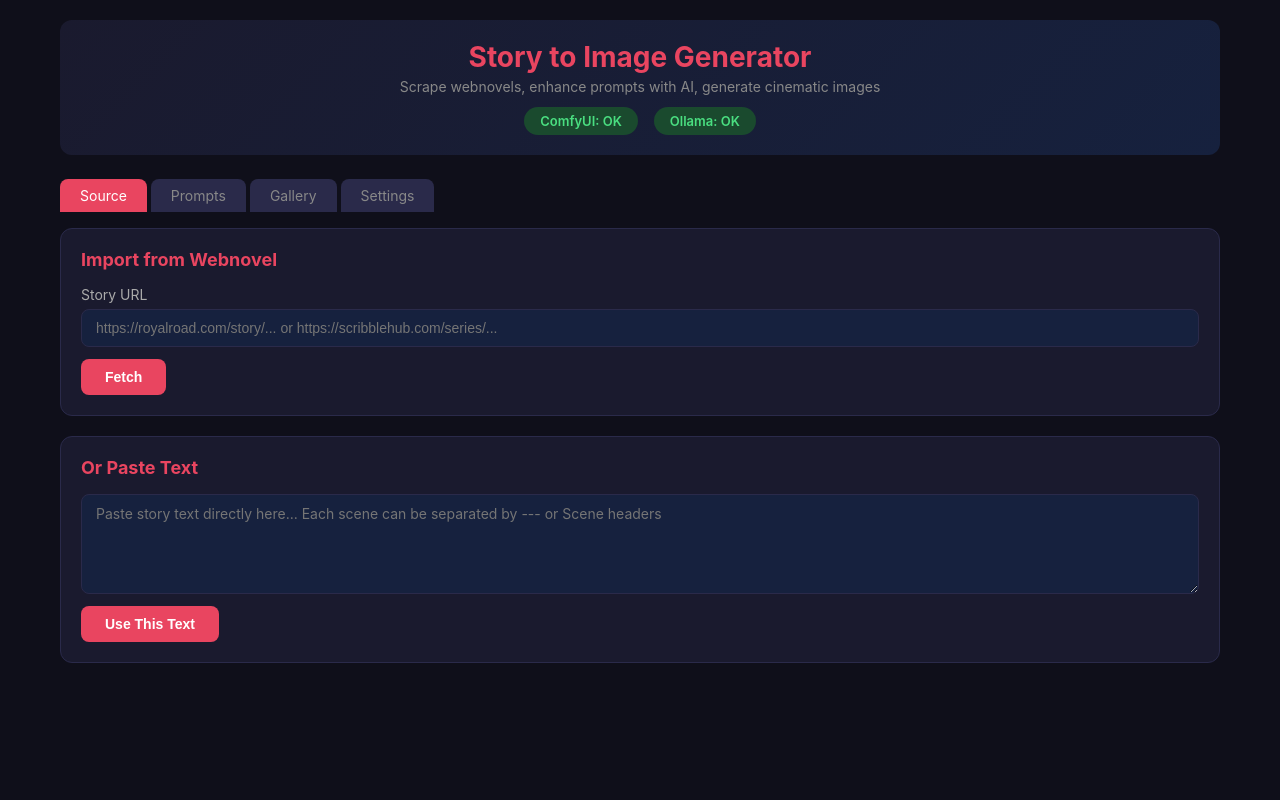
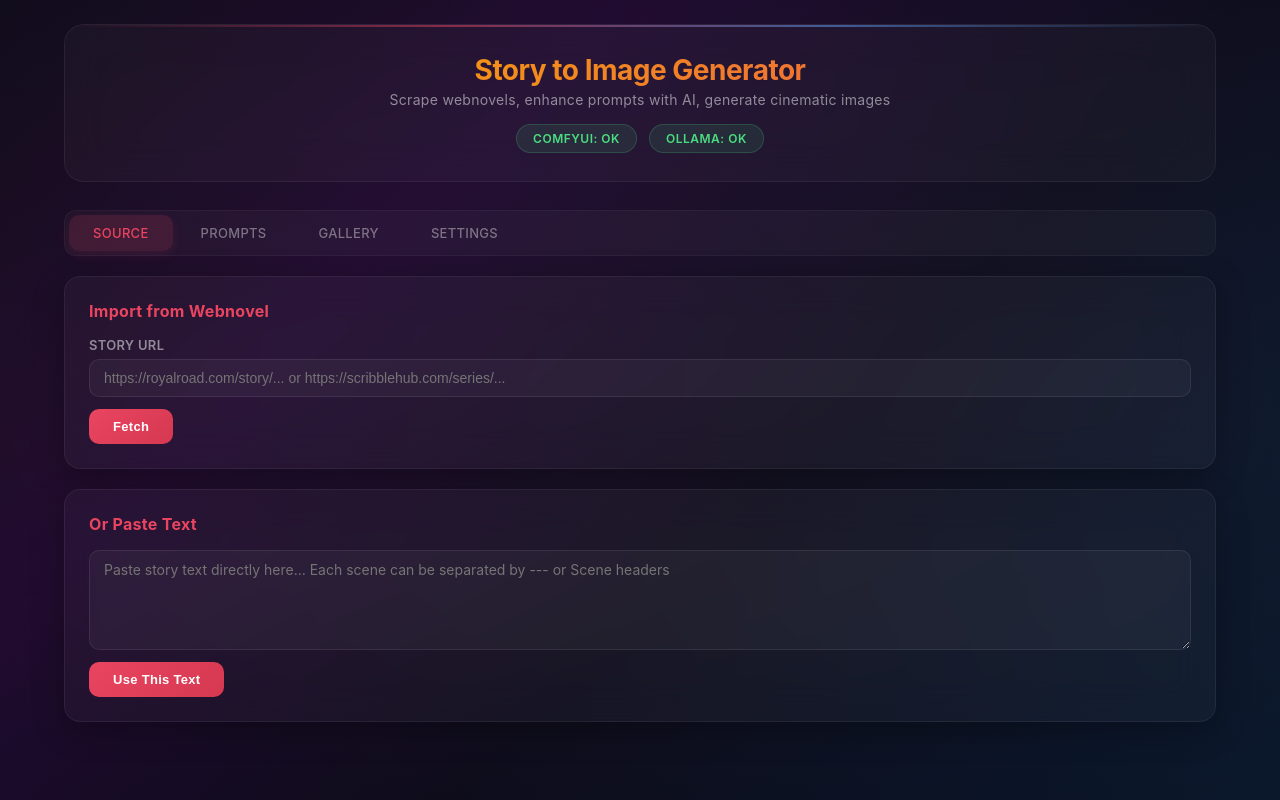
Before and after one commit to hjjjkumar904-design/text-to-image, a Flask app: page / in a window 1280 px wide. Run offline with Flask 3, Linux system fonts and the light colour scheme; data that the repository does not hold is empty.

Commit message:
glassmorphism UI redesign

```diff
--- a/webapp/templates/index.html
+++ b/webapp/templates/index.html
@@ -6,51 +6,252 @@
 <title>Story-to-Image Pipeline</title>
 <style>
 * { box-sizing: border-box; margin: 0; padding: 0; }
-body { font-family: -apple-system, BlinkMacSystemFont, 'Segoe UI', Roboto, sans-serif; background: #0f0f1a; color: #e0e0e0; min-height: 100vh; }
-.container { max-width: 1200px; margin: 0 auto; padding: 20px; }
-header { background: linear-gradient(135deg, #1a1a2e, #16213e); padding: 20px; border-radius: 12px; margin-bottom: 24px; text-align: center; }
-header h1 { font-size: 28px; color: #e94560; margin-bottom: 4px; }
-header p { color: #888; font-size: 14px; }
-.setup-bar { display: flex; gap: 16px; justify-content: center; margin-top: 12px; flex-wrap: wrap; }
-.setup-item { padding: 6px 16px; border-radius: 20px; font-size: 13px; font-weight: 600; }
-.setup-item.ok { background: #1a4a2e; color: #4ade80; }
-.setup-item.pending { background: #3a3a1a; color: #facc15; }
-.setup-item.fail { background: #4a1a1a; color: #f87171; }
-.card { background: #1a1a2e; border-radius: 12px; padding: 20px; margin-bottom: 20px; border: 1px solid #2a2a4a; }
-.card h2 { font-size: 18px; margin-bottom: 16px; color: #e94560; }
-label { display: block; font-size: 14px; color: #aaa; margin-bottom: 6px; }
-input, select, textarea { width: 100%; padding: 10px 14px; background: #16213e; border: 1px solid #2a2a4a; border-radius: 8px; color: #e0e0e0; font-size: 14px; transition: border 0.2s; }
-input:focus, select:focus, textarea:focus { outline: none; border-color: #e94560; }
+body {
+  font-family: -apple-system, BlinkMacSystemFont, 'Segoe UI', Roboto, sans-serif;
+  background: linear-gradient(135deg, #0c0c1a 0%, #1a0a2e 30%, #0c0c1a 60%, #0a1628 100%);
+  color: #e0e0e0;
+  min-height: 100vh;
+  position: relative;
+  overflow-x: hidden;
+}
+body::before {
+  content: '';
+  position: fixed;
+  top: -50%;
+  left: -50%;
+  width: 200%;
+  height: 200%;
+  background: radial-gradient(ellipse at 20% 50%, rgba(233, 69, 96, 0.06) 0%, transparent 50%),
+              radial-gradient(ellipse at 80% 50%, rgba(96, 165, 250, 0.06) 0%, transparent 50%),
+              radial-gradient(ellipse at 50% 0%, rgba(233, 69, 96, 0.04) 0%, transparent 50%);
+  pointer-events: none;
+  z-index: 0;
+}
+.container { max-width: 1200px; margin: 0 auto; padding: 24px; position: relative; z-index: 1; }
+.glass {
+  background: rgba(255, 255, 255, 0.03);
+  backdrop-filter: blur(20px);
+  -webkit-backdrop-filter: blur(20px);
+  border: 1px solid rgba(255, 255, 255, 0.06);
+  border-radius: 16px;
+  box-shadow: 0 8px 32px rgba(0, 0, 0, 0.3);
+}
+.glass-hover:hover {
+  border-color: rgba(233, 69, 96, 0.25);
+  box-shadow: 0 8px 32px rgba(233, 69, 96, 0.08);
+}
+header {
+  background: rgba(255, 255, 255, 0.03);
+  backdrop-filter: blur(20px);
+  -webkit-backdrop-filter: blur(20px);
+  border: 1px solid rgba(255, 255, 255, 0.06);
+  border-radius: 20px;
+  padding: 28px;
+  margin-bottom: 28px;
+  text-align: center;
+  position: relative;
+  overflow: hidden;
+}
+header::after {
+  content: '';
+  position: absolute;
+  top: 0;
+  left: 0;
+  right: 0;
+  height: 2px;
+  background: linear-gradient(90deg, transparent, rgba(233, 69, 96, 0.5), rgba(96, 165, 250, 0.5), transparent);
+}
+header h1 {
+  font-size: 28px;
+  background: linear-gradient(135deg, #e94560, #f59e0b, #e94560);
+  background-size: 200% 200%;
+  -webkit-background-clip: text;
+  -webkit-text-fill-color: transparent;
+  background-clip: text;
+  animation: shimmer 4s ease-in-out infinite;
+  margin-bottom: 4px;
+  letter-spacing: -0.5px;
+}
+@keyframes shimmer { 0%,100% { background-position: 0% 50%; } 50% { background-position: 100% 50%; } }
+header p { color: rgba(255,255,255,0.5); font-size: 14px; letter-spacing: 0.3px; }
+.setup-bar { display: flex; gap: 12px; justify-content: center; margin-top: 16px; flex-wrap: wrap; }
+.setup-item {
+  padding: 6px 16px;
+  border-radius: 20px;
+  font-size: 12px;
+  font-weight: 600;
+  letter-spacing: 0.5px;
+  text-transform: uppercase;
+  border: 1px solid transparent;
+}
+.setup-item.ok { background: rgba(74, 222, 128, 0.1); color: #4ade80; border-color: rgba(74, 222, 128, 0.2); }
+.setup-item.pending { background: rgba(250, 204, 21, 0.1); color: #facc15; border-color: rgba(250, 204, 21, 0.2); }
+.setup-item.fail { background: rgba(248, 113, 113, 0.1); color: #f87171; border-color: rgba(248, 113, 113, 0.2); }
+.card {
+  background: rgba(255, 255, 255, 0.03);
+  backdrop-filter: blur(20px);
+  -webkit-backdrop-filter: blur(20px);
+  border: 1px solid rgba(255, 255, 255, 0.06);
+  border-radius: 16px;
+  padding: 24px;
+  margin-bottom: 20px;
+  box-shadow: 0 8px 32px rgba(0, 0, 0, 0.3);
+}
+.card h2 {
+  font-size: 16px;
+  color: #e94560;
+  margin-bottom: 16px;
+  letter-spacing: 0.3px;
+  display: flex;
+  align-items: center;
+  gap: 8px;
+}
+label { display: block; font-size: 13px; color: rgba(255,255,255,0.5); margin-bottom: 6px; letter-spacing: 0.3px; text-transform: uppercase; font-weight: 600; }
+input, select, textarea {
+  width: 100%;
+  padding: 10px 14px;
+  background: rgba(255, 255, 255, 0.04);
+  border: 1px solid rgba(255, 255, 255, 0.08);
+  border-radius: 10px;
+  color: #e0e0e0;
+  font-size: 14px;
+  transition: all 0.25s ease;
+}
+input:focus, select:focus, textarea:focus {
+  outline: none;
+  border-color: rgba(233, 69, 96, 0.4);
+  box-shadow: 0 0 0 3px rgba(233, 69, 96, 0.1);
+  background: rgba(255, 255, 255, 0.06);
+}
 textarea { font-family: inherit; resize: vertical; min-height: 100px; }
-button { padding: 10px 24px; background: #e94560; color: #fff; border: none; border-radius: 8px; font-size: 14px; font-weight: 600; cursor: pointer; transition: background 0.2s; }
-button:hover { background: #d63851; }
-button:disabled { opacity: 0.5; cursor: not-allowed; }
-.btn-secondary { background: #2a2a4a; }
-.btn-secondary:hover { background: #3a3a5a; }
+button {
+  padding: 10px 24px;
+  background: linear-gradient(135deg, #e94560, #d63851);
+  color: #fff;
+  border: none;
+  border-radius: 10px;
+  font-size: 13px;
+  font-weight: 600;
+  cursor: pointer;
+  transition: all 0.25s ease;
+  letter-spacing: 0.3px;
+  position: relative;
+  overflow: hidden;
+}
+button:hover {
+  transform: translateY(-1px);
+  box-shadow: 0 8px 24px rgba(233, 69, 96, 0.25);
+}
+button:active { transform: translateY(0); }
+button:disabled { opacity: 0.4; cursor: not-allowed; transform: none; box-shadow: none; }
+.btn-secondary {
+  background: rgba(255, 255, 255, 0.06);
+  color: rgba(255,255,255,0.7);
+}
+.btn-secondary:hover {
+  background: rgba(255, 255, 255, 0.1);
+  box-shadow: 0 4px 16px rgba(255,255,255,0.05);
+  color: #fff;
+}
 .grid-2 { display: grid; grid-template-columns: 1fr 1fr; gap: 16px; }
-.chapter-list { max-height: 300px; overflow-y: auto; border: 1px solid #2a2a4a; border-radius: 8px; }
-.chapter-item { padding: 10px 14px; border-bottom: 1px solid #2a2a4a; cursor: pointer; transition: background 0.2s; font-size: 14px; }
-.chapter-item:hover { background: #2a2a4a; }
-.chapter-item.selected { background: #e94560; color: #fff; }
-.gallery { display: grid; grid-template-columns: repeat(auto-fill, minmax(280px, 1fr)); gap: 16px; }
-.gallery img { width: 100%; border-radius: 8px; border: 1px solid #2a2a4a; }
-.task-status { padding: 12px; border-radius: 8px; margin: 8px 0; font-size: 14px; }
-.task-status.queued { background: #3a3a1a; color: #facc15; }
-.task-status.running { background: #1a3a4a; color: #60a5fa; }
-.task-status.completed { background: #1a4a2e; color: #4ade80; }
-.task-status.failed { background: #4a1a1a; color: #f87171; }
+.chapter-list {
+  max-height: 300px;
+  overflow-y: auto;
+  border: 1px solid rgba(255, 255, 255, 0.06);
+  border-radius: 10px;
+  background: rgba(255, 255, 255, 0.02);
+}
+.chapter-list::-webkit-scrollbar { width: 6px; }
+.chapter-list::-webkit-scrollbar-track { background: transparent; }
+.chapter-list::-webkit-scrollbar-thumb { background: rgba(255,255,255,0.1); border-radius: 3px; }
+.chapter-item {
+  padding: 10px 14px;
+  border-bottom: 1px solid rgba(255, 255, 255, 0.04);
+  cursor: pointer;
+  transition: all 0.2s ease;
+  font-size: 14px;
+}
+.chapter-item:last-child { border-bottom: none; }
+.chapter-item:hover { background: rgba(255, 255, 255, 0.05); }
+.chapter-item.selected { background: rgba(233, 69, 96, 0.15); color: #e94560; border-left: 3px solid #e94560; }
+.gallery {
+  display: grid;
+  grid-template-columns: repeat(auto-fill, minmax(280px, 1fr));
+  gap: 16px;
+}
+.gallery > div {
+  border-radius: 12px;
+  overflow: hidden;
+  border: 1px solid rgba(255, 255, 255, 0.06);
+  background: rgba(255, 255, 255, 0.02);
+  transition: all 0.3s ease;
+}
+.gallery > div:hover {
+  transform: translateY(-4px);
+  box-shadow: 0 12px 40px rgba(0,0,0,0.4);
+  border-color: rgba(233, 69, 96, 0.2);
+}
+.gallery img { width: 100%; display: block; }
+.task-status {
+  padding: 12px 16px;
+  border-radius: 10px;
+  margin: 8px 0;
+  font-size: 13px;
+  font-weight: 500;
+  border: 1px solid transparent;
+}
+.task-status.queued { background: rgba(250, 204, 21, 0.08); color: #facc15; border-color: rgba(250, 204, 21, 0.1); }
+.task-status.running { background: rgba(96, 165, 250, 0.08); color: #60a5fa; border-color: rgba(96, 165, 250, 0.1); }
+.task-status.completed { background: rgba(74, 222, 128, 0.08); color: #4ade80; border-color: rgba(74, 222, 128, 0.1); }
+.task-status.failed { background: rgba(248, 113, 113, 0.08); color: #f87171; border-color: rgba(248, 113, 113, 0.1); }
 .hidden { display: none; }
 .flex { display: flex; gap: 12px; align-items: center; flex-wrap: wrap; }
 .mt-8 { margin-top: 8px; }
 .mt-16 { margin-top: 16px; }
 .gap-8 { gap: 8px; }
-.tabs { display: flex; gap: 4px; margin-bottom: 16px; }
-.tab { padding: 8px 20px; border-radius: 8px 8px 0 0; background: #2a2a4a; cursor: pointer; font-size: 14px; color: #888; }
-.tab.active { background: #e94560; color: #fff; }
-.tab-content { display: none; }
+.tabs {
+  display: flex;
+  gap: 4px;
+  margin-bottom: 20px;
+  background: rgba(255, 255, 255, 0.03);
+  border-radius: 12px;
+  padding: 4px;
+  border: 1px solid rgba(255, 255, 255, 0.04);
+}
+.tab {
+  padding: 10px 24px;
+  border-radius: 10px;
+  cursor: pointer;
+  font-size: 13px;
+  font-weight: 500;
+  color: rgba(255,255,255,0.4);
+  transition: all 0.25s ease;
+  letter-spacing: 0.3px;
+  text-transform: uppercase;
+}
+.tab:hover { color: rgba(255,255,255,0.7); background: rgba(255,255,255,0.03); }
+.tab.active {
+  background: rgba(233, 69, 96, 0.15);
+  color: #e94560;
+  box-shadow: 0 4px 12px rgba(233, 69, 96, 0.1);
+}
+.tab-content { display: none; animation: fadeIn 0.3s ease; }
 .tab-content.active { display: block; }
+@keyframes fadeIn { from { opacity: 0; transform: translateY(8px); } to { opacity: 1; transform: translateY(0); } }
 @media (max-width: 768px) { .grid-2 { grid-template-columns: 1fr; } }
 .param-row { display: grid; grid-template-columns: 1fr 1fr 1fr; gap: 12px; }
+.scene-card {
+  background: rgba(255, 255, 255, 0.02);
+  border: 1px solid rgba(255, 255, 255, 0.06);
+  border-radius: 12px;
+  padding: 16px;
+  margin-bottom: 12px;
+  transition: all 0.25s ease;
+}
+.scene-card:hover {
+  border-color: rgba(233, 69, 96, 0.15);
+  box-shadow: 0 4px 20px rgba(0,0,0,0.2);
+}
 </style>
 </head>
 <body>
@@ -103,7 +304,7 @@ button:disabled { opacity: 0.5; cursor: not-allowed; }
 <h2>Scene Editor</h2>
 <button onclick="enrichWithOllama()" id="enrichBtn">Enhance with AI</button>
 </div>
-<p style="color:#888;font-size:13px;margin-bottom:12px">Edit each scene's prompt before generating</p>
+<p style="color:rgba(255,255,255,0.4);font-size:13px;margin-bottom:16px">Edit each scene's prompt before generating</p>
 <div id="sceneList"></div>
 </div>
 
@@ -140,7 +341,7 @@ button:disabled { opacity: 0.5; cursor: not-allowed; }
 <div class="card">
 <h2>Generated Images</h2>
 <div class="gallery" id="imageGallery">
-<p style="color:#666;grid-column:1/-1;text-align:center;padding:40px">No images generated yet</p>
+<p style="color:rgba(255,255,255,0.2);grid-column:1/-1;text-align:center;padding:60px;font-size:14px">No images generated yet</p>
 </div>
 </div>
 </div>
@@ -259,15 +460,15 @@ switchTab('prompts');
 function buildSceneEditor() {
 const list = document.getElementById('sceneList');
 list.innerHTML = currentScenes.map((s, i) => `
-<div class="card" style="margin-bottom:12px;padding:16px">
+<div class="scene-card">
 <div class="flex" style="justify-content:space-between">
 <h3 style="font-size:15px;color:#e94560">${s.title}</h3>
-<button class="btn-secondary" style="padding:4px 12px;font-size:12px" onclick="enrichScene(${i})">Enhance</button>
+<button class="btn-secondary" style="padding:4px 14px;font-size:12px" onclick="enrichScene(${i})">Enhance</button>
 </div>
-<p style="color:#888;font-size:12px;margin:8px 0">${s.text.substring(0, 200)}...</p>
-<label style="font-size:12px">SDXL Prompt</label>
+<p style="color:rgba(255,255,255,0.4);font-size:12px;margin:10px 0">${s.text.substring(0, 200)}...</p>
+<label style="font-size:11px">SDXL Prompt</label>
 <textarea style="min-height:60px;font-size:13px" id="prompt_${i}">${s.prompt || s.text.substring(0, 500)}</textarea>
-<label style="font-size:12px;margin-top:8px">Negative Prompt</label>
+<label style="font-size:11px;margin-top:10px">Negative Prompt</label>
 <input style="font-size:13px" id="neg_${i}" value="${s.negative}">
 </div>`).join('');
 }
@@ -363,7 +564,7 @@ try {
 const r = await fetch('/api/config');
 const {output_dir} = await r.json();
 const gallery = document.getElementById('imageGallery');
-gallery.innerHTML = '<p style="color:#666;grid-column:1/-1;text-align:center;padding:20px">Refreshing...</p>';
+gallery.innerHTML = '<p style="color:rgba(255,255,255,0.2);grid-column:1/-1;text-align:center;padding:30px;font-size:14px">Refreshing...</p>';
 const taskIds = Object.keys(tasks);
 let allImages = [];
 for (const id of taskIds) {
@@ -373,7 +574,7 @@ const td = await tr.json();
 if (td.result) allImages = allImages.concat(td.result);
 } catch(e) {}
 }
-gallery.innerHTML = allImages.length ? allImages.map(url => `<div><a href="${url}" target="_blank"><img src="${url}"></a></div>`).join('') : '<p style="color:#666;grid-column:1/-1;text-align:center;padding:40px">No images generated yet</p>';
+gallery.innerHTML = allImages.length ? allImages.map(url => `<div><a href="${url}" target="_blank"><img src="${url}"></a></div>`).join('') : '<p style="color:rgba(255,255,255,0.2);grid-column:1/-1;text-align:center;padding:60px;font-size:14px">No images generated yet</p>';
 } catch(e) {}
 }
 
```
